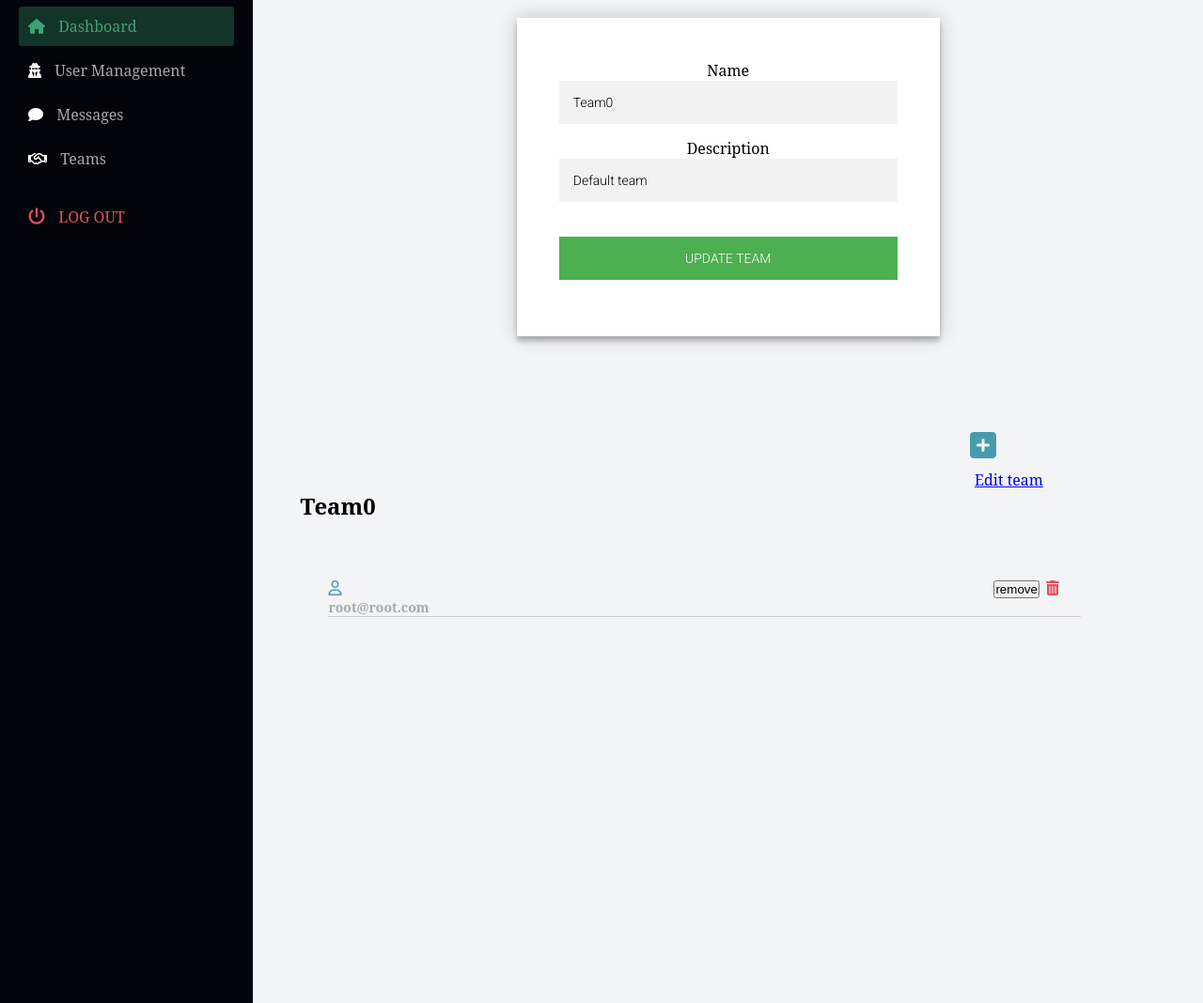
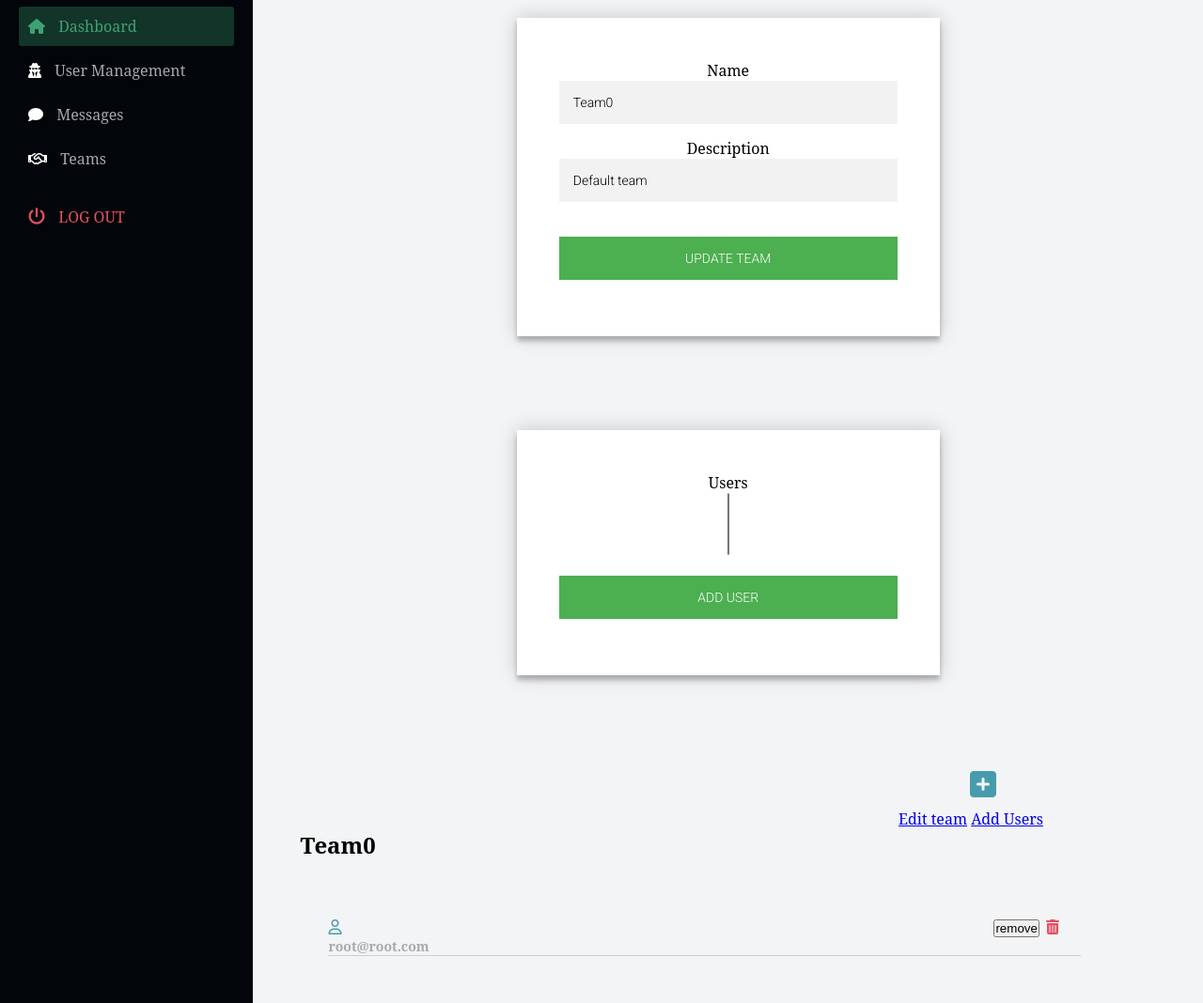
Before and after one commit to sorXCode/user-management, a Flask app: page /teams/Team0 in a window 1280 px wide. Shown: the part 72-1140 px from the top of the page at 94% size. Run offline with Flask 2, Linux system fonts and the light colour scheme; a user stored in the database is signed in; data comes from the database, SQL or seed files in the repository; data that the repository does not hold is empty; some libraries are stand-ins or nearby versions; some web fonts are replaced.

Commit message:
admins can add downlines to team

```diff
--- a/team/forms.py
+++ b/team/forms.py
@@ -1,6 +1,7 @@
 from flask_wtf import FlaskForm
-from wtforms import StringField
+from wtforms import StringField, SelectMultipleField
 from wtforms.validators import InputRequired
+from user.models import User
 
 
 class BaseTeamForm(FlaskForm):
@@ -9,6 +10,19 @@ class BaseTeamForm(FlaskForm):
 class TeamCreationForm(BaseTeamForm):
     description = StringField(validators=[InputRequired("Field is required"), ])
 
-
+TeamUpdateForm = TeamCreationForm
 class TeamSearchForm(BaseTeamForm):
     pass
+
+
+class AddUserToTeamForm(FlaskForm):
+    users = SelectMultipleField()
+
+    @staticmethod
+    def validate_users(form, field):
+        obj = []
+
+        for choice in field:
+            obj.append(User.get_user(email=choice.data))
+
+        form.users.data = obj
--- a/team/models.py
+++ b/team/models.py
@@ -1,6 +1,6 @@
 from app import db
 from flask_login import current_user
-from .exceptions import TeamExists, TeamNotFound
+from .exceptions import TeamExists, TeamNotFound, UserExistInTeam
 class Team(db.Model):
     __tablename__ = "teams"
     id = db.Column(db.Integer, primary_key=True)
@@ -42,6 +42,10 @@ class Team(db.Model):
         db.session.add(self)
         db.session.commit()
 
+    def get_all_users(self):
+        return list(set(user_team.team_member for user_team in self.user_team.all()))
+
+
 
 class UserTeam(db.Model):
     __tablename__ = "user_teams"
@@ -51,15 +55,22 @@ class UserTeam(db.Model):
     admitted_by = db.Column(db.Integer, db.ForeignKey("users.id"))
 
     @classmethod
+    def is_user_in_team(cls, team, user_id):
+        return bool(cls.query.filter_by(team=team, user_id=user_id).first())
+
+
+    @classmethod
     def admit_user_to_team(cls, team, user_id, admitted_by):
+        if cls.is_user_in_team(team=team, user_id=user_id):
+            raise UserExistInTeam
         user_team = cls(team=team, user_id=user_id, admitted_by=admitted_by)
         user_team.save()
         return user_team
 
 
     @classmethod
-    def remove_user_from_team(cls, team_id, user_id):
-        entry = cls.query.filter_by(team_id=team_id, user_id=user_id).first()
+    def remove_user_from_team(cls, team, user_id):
+        entry = cls.query.filter_by(team=team, user_id=user_id).first()
         if entry:
             entry.delete()
 
--- a/team/views.py
+++ b/team/views.py
@@ -2,8 +2,9 @@ from flask import (Blueprint, flash, g, redirect,
                    render_template, request, url_for)
 from flask.views import MethodView, View
 from flask_login import current_user, login_required, login_user, logout_user
-from .forms import TeamCreationForm, TeamSearchForm
+from .forms import TeamCreationForm, TeamUpdateForm, TeamSearchForm, AddUserToTeamForm
 from .models import Team, UserTeam
+from .exceptions import UserExistInTeam
 
 team_bp = Blueprint("team_bp", __name__)
 
@@ -45,16 +46,18 @@ class TeamView(MethodView):
         if team_name:
             team = Team.get_team_by_name(name=team_name)
 
-            form = TeamCreationForm()
-            form.name.data = team.name
-            form.description.data = team.description
+            update_team_form = TeamUpdateForm()
+            update_team_form.name.data = team.name
+            update_team_form.description.data = team.description
 
-            users_in_team = [user_team.team_member for user_team in team.user_team.all()]
-            return render_template("team.html", users=users_in_team, team=team, form=form)
+            add_user_form = generate_add_user_to_team_form(team=team)
+
+            users_in_team = team.get_all_users()
+            return render_template("team.html", users=users_in_team, team=team, update_team_form=update_team_form, add_user_form=add_user_form)
         return redirect(url_for("team_bp.teams"))
 
     def post(self, team_name):
-        form = TeamCreationForm()
+        form = TeamUpdateForm()
 
         if form.validate_on_submit():
             team = Team.get_team_by_name(name=team_name)
@@ -68,11 +71,30 @@ class TeamView(MethodView):
         flash('Team update failed', 'failed')
         return redirect(url_for("team_bp.teams"))
 
-class RemoveTeamMember(MethodView):
+class AddTeamUsers(MethodView):
+    decorators = [login_required, ]
+
+    def post(self, team_name=None):
+        team = Team.get_team_by_name(team_name)
+        form = generate_add_user_to_team_form(team=team)
+
+        if form.validate_on_submit():
+            count = 0
+            for user in form.users.data:
+                try:
+                    UserTeam.admit_user_to_team(team=team, user_id=user.id, admitted_by=current_user.id)
+                    count += 1
+                except Exception as e:
+                    flash(f"{user.email} {', '.join(e.args)}", 'failed')
+
+            flash(f"{count} users added", "success")
+        return redirect(url_for("team_bp.team_view", team_name=team_name))
+class RemoveTeamUser(MethodView):
     decorators = [login_required,]
 
-    def delete(self, team_id=None, user_id=None):
-        UserTeam.remove_user_from_team(team_id=team_id, user_id=user_id)
+    def delete(self, team_name=None, user_id=None):
+        team = Team.get_team_by_name(team_name)
+        UserTeam.remove_user_from_team(team=team, user_id=user_id)
         return "Operation completed"
 
 class TeamSearch(MethodView):
@@ -86,10 +108,19 @@ class TeamSearch(MethodView):
             team = Team.search_by_part_name(form.name.data)
         return render_template("teamsearch_result.html", team=team)
 
+def generate_add_user_to_team_form(team):
+    def get_downlines_not_in_team():
+        registered_users = current_user.get_downlines()
+        team_users = team.get_all_users()
+        return filter(lambda user: user not in team_users, registered_users)
 
+    form = AddUserToTeamForm()
+    form.users.choices = [(user.email, user.email,) for user in get_downlines_not_in_team()]
+    return form
 
 team_bp.add_url_rule("/teams", view_func=TeamsList.as_view("teams"))
 team_bp.add_url_rule("/teams", view_func=TeamCreation.as_view("create_team"))
 team_bp.add_url_rule("/teams/search", view_func=TeamSearch.as_view("search_team"))
 team_bp.add_url_rule("/teams/<team_name>", view_func=TeamView.as_view("team_view"))
-team_bp.add_url_rule("/teams/<int:team_id>/<int:user_id>", view_func=RemoveTeamMember.as_view("remove_team_member"))
+team_bp.add_url_rule("/teams/<team_name>/users/<user_id>", view_func=RemoveTeamUser.as_view("remove_team_user"))
+team_bp.add_url_rule("/teams/<team_name>/users", view_func=AddTeamUsers.as_view("add_team_user"))
--- a/templates/team.html
+++ b/templates/team.html
@@ -10,11 +10,15 @@
 
 {% if current_user.is_admin or current_user.is_super_admin %}
     <div id="editModal" class="modal">
-        {{ format_form(form=form, action=url_for("team_bp.team_view", team_name=team.name), submit_value="Update Team") }}
+        {{ format_form(form=update_team_form, action=url_for("team_bp.team_view", team_name=team.name), submit_value="Update Team") }}
+    </div>
+    <div id="addTeamMemberModal" class="modal">
+        {{ format_form(form=add_user_form, action=url_for("team_bp.add_team_user", team_name=team.name), submit_value="Add User") }}
     </div>
     <div class="create_user text_lightblue">
         <i class="fa fa-plus-square fa-2x"></i>
-        <p> <a href="#editModal" rel="modal:open">Edit team</a></p>
+        <p> <a href="#editModal" rel="modal:open">Edit team</a>
+        <a href="#addTeamMemberModal" rel="modal:open">Add Users</a></p>
     </div>
 {% endif %}
 
@@ -34,7 +38,7 @@
             <div class="edit_user">
             </div>
             <div class ="delete_user">
-                <span class="font_bold text_title"><button onclick="remove_user_from_team('{{team.id}}', '{{user.id}}')">remove</button></span>
+                <span class="font_bold text_title"><button onclick="remove_user_from_team('{{team.name}}', '{{user.id}}')">remove</button></span>
                 <i class="fa fa-trash"></i>
             </div>
         {% endfor %}
@@ -47,7 +51,7 @@
     function remove_user_from_team(team_id, user_id){
         $.ajax({
 
-            url: `/teams/${team_id}/${user_id}`,
+            url: `/teams/${team_id}/members/${user_id}`,
             type: 'DELETE',
             success: function (result){
                 location.reload();
```
Also changed, not shown: team/exceptions.py (+8 -0 lines), templates/add_user_to_team.html (added, +9 -0 lines).
